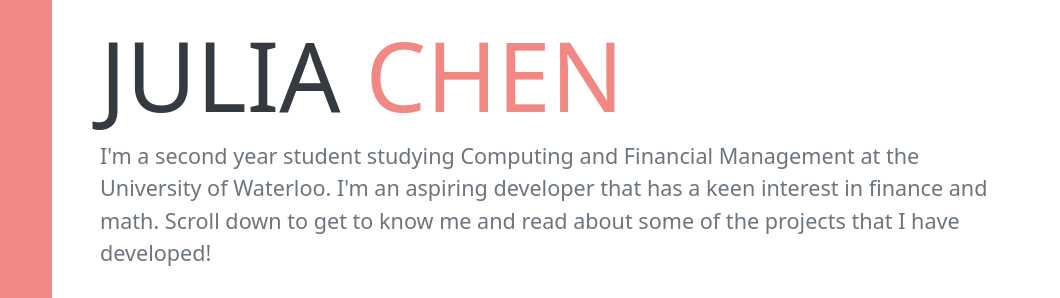
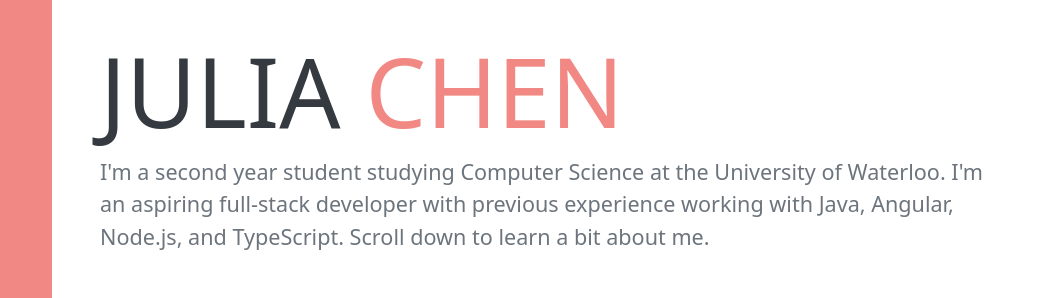
Before and after one commit to juliazychen02/juliazychen02.github.io, a plain HTML site: page index.html in a window 1280 px wide. Shown: the part 166-464 px from the top of the page, 220-1280 px from the left. Drawn offline with nearby package versions, Linux system fonts and the light colour scheme.

Commit message:
Update index.html

```diff
--- a/index.html
+++ b/index.html
@@ -50,9 +50,8 @@
         <section class="page" id="about">
             <div class="page-content">
                 <h1>Julia <span class="text-coral">Chen</span></h1>
-                <p class="lead mb-5">I'm a second year student studying Computing and Financial Management at
-                    the University of Waterloo. I'm an aspiring developer that has a keen interest in finance and math.
-                    Scroll down to get to know me and read about some of the projects that I have developed!</p>
+                <p class="lead mb-5">I'm a second year student studying Computer Science at
+                    the University of Waterloo. I'm an aspiring full-stack developer with previous experience working with Java, Angular, Node.js, and TypeScript. Scroll down to learn a bit about me.</p>
                 <div class="social-icons">
                     <a class="social-icon" href="mailto:juliazychen@gmail.com"><i class="fa fa-envelope"></i></a>
                     <a class="social-icon" href="https://github.com/JackdawsCry" target="_blank "
```
